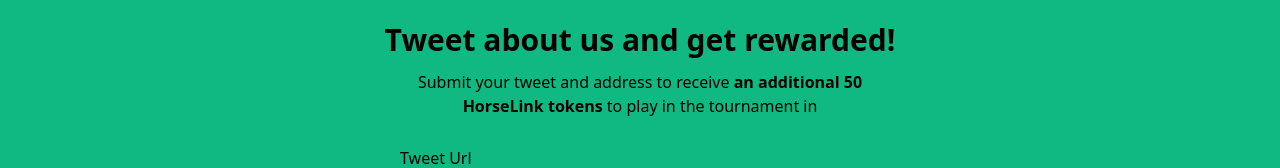
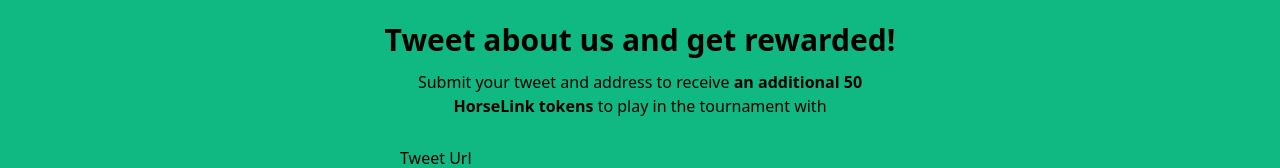
Before and after one commit to horse-link/horse-link-home, a React (Vite) app: page /social in a window 1280 px wide. Shown: the part 306-474 px from the top of the page. Built offline with nearby package versions, Linux system fonts and the light colour scheme; a web font is replaced by a local one; what tailwind-heropatterns would draw is missing.

Commit message:
fix: wording

```diff
--- a/src/pages/Social.tsx
+++ b/src/pages/Social.tsx
@@ -67,7 +67,7 @@
         <h2 className="mb-5 text-center w-[20rem] lg:w-[30rem]">
           Submit your tweet and address to receive{" "}
           <span className="font-bold">an additional 50 HorseLink tokens</span>{" "}
-          to play in the tournament in
+          to play in the tournament with
         </h2>
         <div className="flex flex-col w-[20rem] lg:w-[30rem] pt-2">
           <form onSubmit={handleSubmit} className="mb-10">
```
